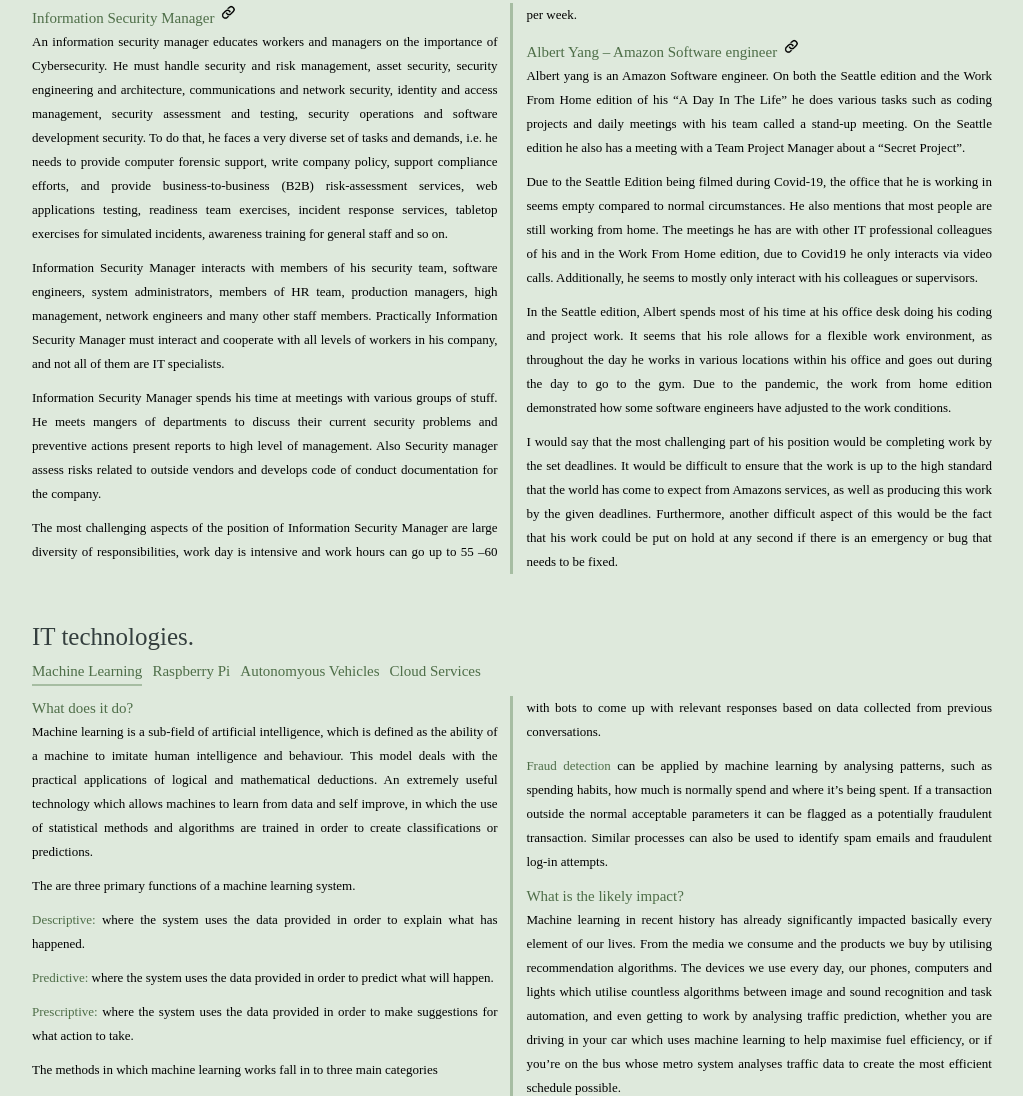
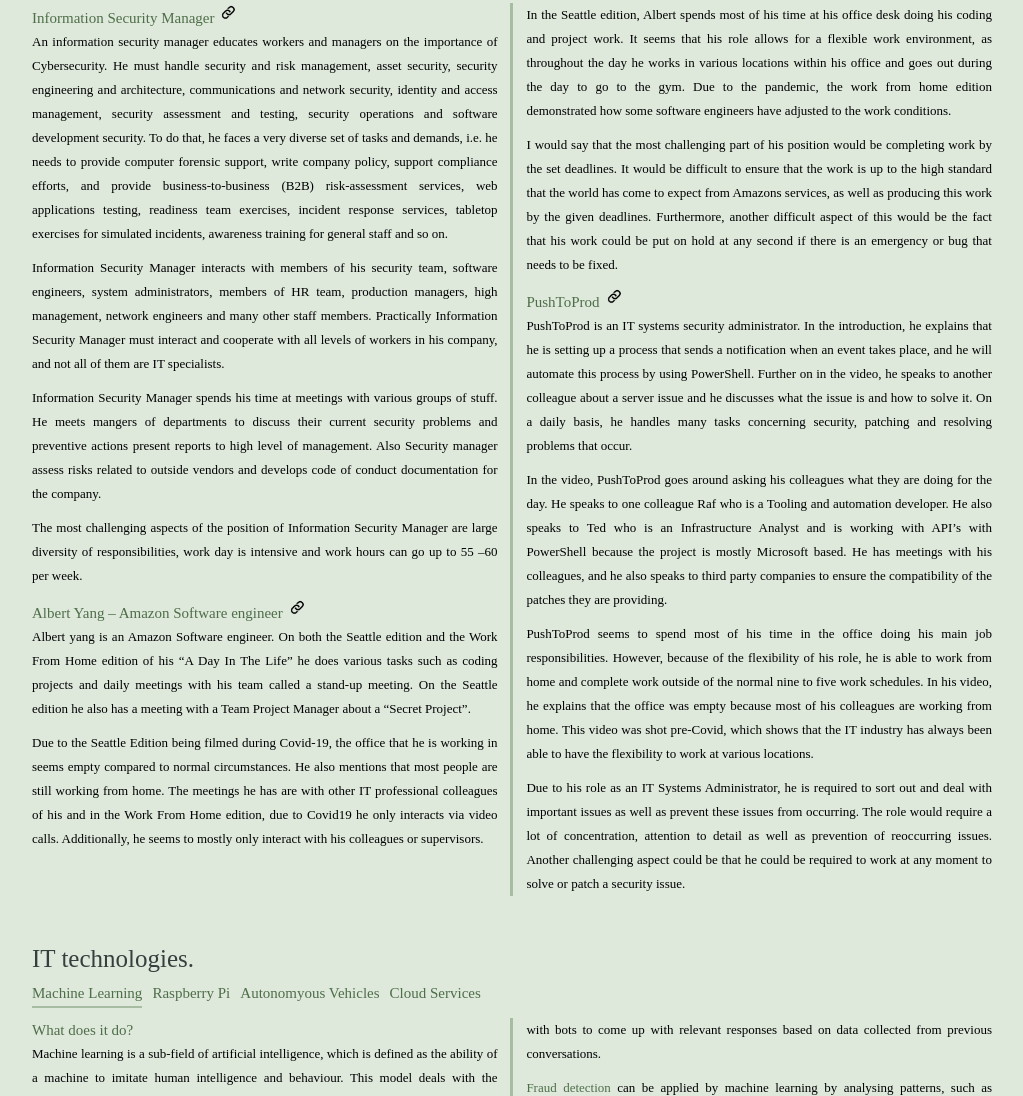
Before and after one commit to danwen7/Team-Project, a plain HTML site: page index.html in a window 1280 px wide. Shown: the part 1365-2461 px from the top of the page, without its empty margins (128-1151 px from the left). Drawn offline with nearby package versions, Linux system fonts and the light colour scheme; a web font is replaced by a local one.

Commit message:
Update index.html

```diff
--- a/index.html
+++ b/index.html
@@ -474,7 +474,7 @@
           responsibilities, work day is intensive and work hours can go up to 55 –60 per week.
         </p>
         <a style="text-decoration: none"
-           href="https://https://youtu.be/deLf6eynC40"
+           href="https://youtu.be/deLf6eynC40"
            >
           <h3 style="display:inline-block"> Albert Yang – Amazon Software engineer </h3>
           <img class="open-link" src="assets/images/open-link.png" />
@@ -490,6 +490,24 @@
         </p>
         <p>
           I would say that the most challenging part of his position would be completing work by the set deadlines. It would be difficult to ensure that the work is up to the high standard that the world has come to expect from Amazons services, as well as producing this work by the given deadlines. Furthermore, another difficult aspect of this would be the fact that his work could be put on hold at any second if there is an emergency or bug that needs to be fixed.
+        </p>
+        <a style="text-decoration: none"
+           href="https://www.youtube.com/watch?v=OfAcLjgQUcQ"
+           >
+          <h3 style="display:inline-block"> PushToProd </h3>
+          <img class="open-link" src="assets/images/open-link.png" />
+        </a>
+        <p>
+          PushToProd is an IT systems security administrator. In the introduction, he explains that he is setting up a process that sends a notification when an event takes place, and he will automate this process by using PowerShell. Further on in the video, he speaks to another colleague about a server issue and he discusses what the issue is and how to solve it. On a daily basis, he handles many tasks concerning security, patching and resolving problems that occur.
+        </p>
+        <p>
+          In the video, PushToProd goes around asking his colleagues what they are doing for the day. He speaks to one colleague Raf who is a Tooling and automation developer. He also speaks to Ted who is an Infrastructure Analyst and is working with API’s with PowerShell because the project is mostly Microsoft based. He has meetings with his colleagues, and he also speaks to third party companies to ensure the compatibility of the patches they are providing.
+        </p>
+        <p>
+          PushToProd seems to spend most of his time in the office doing his main job responsibilities. However, because of the flexibility of his role, he is able to work from home and complete work outside of the normal nine to five work schedules. In his video, he explains that the office was empty because most of his colleagues are working from home. This video was shot pre-Covid, which shows that the IT industry has always been able to have the flexibility to work at various locations.
+        </p>
+        <p>
+          Due to his role as an IT Systems Administrator, he is required to sort out and deal with important issues as well as prevent these issues from occurring. The role would require a lot of concentration, attention to detail as well as prevention of reoccurring issues. Another challenging aspect could be that he could be required to work at any moment to solve or patch a security issue.
         </p>
       </div>
     </section>
```
